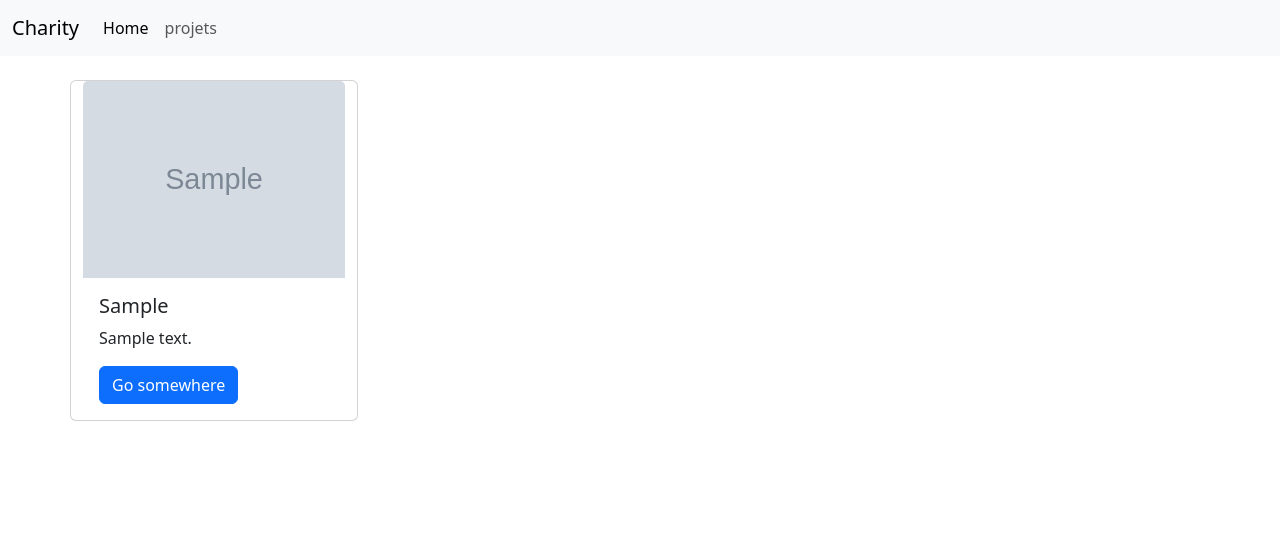
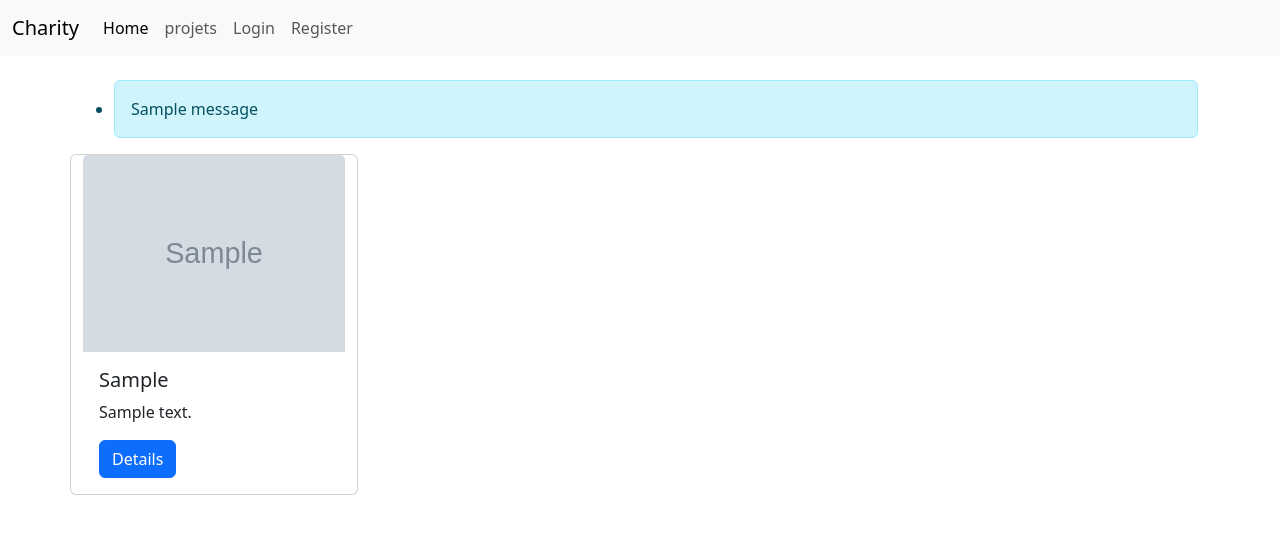
Before and after one commit to jadjinda/CharityProject, a Flask app: template Charity-web(new)/charity/templates/index.html in a window 1280 px wide. Shown: the top 534 px of the page. Run offline with Flask 3, Linux system fonts and the light colour scheme; the template is opened without the code that fills it: values that come from a table or form of the project are taken from there, others are empty; tables that the repository leaves empty hold one stand-in row (values such as "Sample post"); grey boxes marked "Sample" are stand-in pictures; one stand-in notice (Sample message) is shown.

Commit message:
10mai commit

```diff
--- a/Charity-front(new)/src/components/Projet.vue
+++ b/Charity-front(new)/src/components/Projet.vue
@@ -55,7 +55,7 @@ export default {
       })
     },
     getUrlImage(monImage){
-     return 'http://127.0.0.1:5000/charity/static/charity_img' + monImage
+     return 'http://127.0.0.1:5000/charity/static/image/' + monImage
     }
   },
   props: {}
@@ -81,7 +81,8 @@ export default {
       <th>{{ index + 1}}</th>
       <td>{{ item.libelle }}</td>
       <td>{{ item.description }}</td>
-      <td><img :src="getUrlImage(item.image)" :alt="item.libelle"></td>
+      <td>{{ item.categorie }}</td>
+      <td><img :src="getUrlImage(item.image)" :alt="item.libelle" width='50' height='20'></td>
       <td>
         <button type="button" class="btn btn-warning">Modifier</button>
         <button type="button" class="btn btn-danger m-1">Supprimer</button>
--- a/Charity-web(new)/app.py
+++ b/Charity-web(new)/app.py
@@ -2,10 +2,12 @@ import flask
 from flask_migrate import Migrate
 
 from charity import web_charity_bp, api_charity_bp
+from accounts import auth_bp
 from flask_cors import CORS
 from extensions import db
 from charity.models.categorie import Categorie
 from charity.models.projet import Projet
+from flask_login import LoginManager
 
 app = flask.Flask(__name__)
 
@@ -13,6 +15,10 @@ CORS(app, origins="*")
 
 app.register_blueprint(web_charity_bp, url_prefix='/charity')
 app.register_blueprint(api_charity_bp, url_prefix='/api/charity')
+app.register_blueprint(auth_bp, url_prefix='/auth')
+
+app.config['SECRET_KEY'] = 'charity_secret'
+app.config['BASE_TEMPLATE_FOLDER'] = 'charity/templates'
 
 app.config['SQLALCHEMY_DATABASE_URI'] = 'mysql://josue:1234Jojo@127.0.0.1:3306/charity'
 app.config['SQLALCHEMY_TRACK_MODIFICATIONS'] = False
@@ -20,8 +26,21 @@ app.config['SQLALCHEMY_TRACK_MODIFICATIONS'] = False
 db.init_app(app)
 migrate = Migrate(app, db)
 
+login_manager = LoginManager()
+login_manager.init_app(app)
+
+
+#Specifier la vue de connexion
+login_manager.login_view = 'auth.login'
+
 from charity.models.categorie import Categorie
 from charity.models.projet import Projet
+from accounts.models.User import User
+
+
+@login_manager.user_loader
+def load_user(user_id):
+    return User.query.get(int(user_id))
 
 # db.init_app(app)
 
--- a/Charity-web(new)/charity/controllers/CategorieController.py
+++ b/Charity-web(new)/charity/controllers/CategorieController.py
@@ -34,6 +34,7 @@ class CategorieController:
             categorie = Categorie.query.get(categorie_id)
             if categorie:
                 categorie.libelle = data['libelle']
+                #db.session.save()
                 db.session.commit()
                 return jsonify({'message': 'Catégorie mise à jour avec succès'}), 200
             else:
--- a/Charity-web(new)/charity/controllers/ProjetController.py
+++ b/Charity-web(new)/charity/controllers/ProjetController.py
@@ -28,6 +28,7 @@ class ProjetController:
             projet = self.projet_model(libelle=libelle, description=description,
                                        categorie_id=categorie_id)
             projet.save_image(image)
+            db.session.add(projet)
             db.session.commit()
 
             return jsonify({'message': 'Projet créé avec success'}), 201
--- a/Charity-web(new)/charity/templates/index.html
+++ b/Charity-web(new)/charity/templates/index.html
@@ -2,13 +2,13 @@
 
 {% block content %}
        {% for projet in projets %}
-                <div class="row">
+                <div class="row col-sm-6">
                     <div class="card col-md-4" style="width: 18rem;">
                         <img src="{{ url_for('charity_web.static', filename= 'charity_img/' + projet.image) }}" alt="{{ projet.libelle }}" class="card-img-top" >
                         <div class="card-body">
                             <h5 class="card-title">{{projet.libelle}}</h5>
                            <p class="card-text">{{ projet.description }}</p>
-                           <a href="#" class="btn btn-primary">Go somewhere</a>
+                           <a href="{{url_for('charity.')}}" class="btn btn-primary">Details</a>
                         </div>
                     </div>
                 </div>
--- a/Charity-web(new)/charity/templates/layout.html
+++ b/Charity-web(new)/charity/templates/layout.html
@@ -5,7 +5,7 @@
         <meta charset="utf-8">
         <meta name="viewport" content="width=device-width, initial-scale=1.0">
         <link rel="stylesheet" href="https://cdn.jsdelivr.net/npm/bootstrap@5.3.3/dist/css/bootstrap.min.css" rel="stylesheet" integrity="sha384-QWTKZyjpPEjISv5WaRU9OFeRpok6YctnYmDr5pNlyT2bRjXh0JMhjY6hW+ALEwIH" crossorigin="anonymous">
-        <title>{% block title %}{% endblock %} - My Webpage</title>
+        <title>{% block title %}Charity Flask{% endblock %}</title>
     {% endblock %}
 </head>
 <body>
@@ -21,14 +21,39 @@
           <a class="nav-link active" aria-current="page" href="#">Home</a>
         </li>
         <li class="nav-item">
-          <a class="nav-link"href="#">projets</a>
+          <a class="nav-link" href="#">projets</a>
         </li>
-
+          {% if current_user.is_authenticated %}
+           <li class="nav-item">
+              <a class="nav-link active" aria-current="page" href="#">{{current_user.username}}</a>
+           </li>
+           <li class="nav-item">
+              <a class="nav-link" href="{{url_for('auth.logout')}}">Déconnexion</a>
+           </li>
+          {% else %}
+          <li class="nav-item">
+              <a class="nav-link" href="{{url_for('auth.login')}}">Login</a>
+           </li>
+          <li class="nav-item">
+              <a class="nav-link" href="{{url_for('auth.register')}}">Register</a>
+           </li>
+          {% endif %}
       </ul>
     </div>
   </div>
 </nav>
     <div class="container mt-4">
+        <div id="flash-message">
+            {% with messages = get_flashed_messages() %}
+                {% if messages %}
+                     <ul class="list">
+                         {% for message in messages %}
+                            <li class="alert alert-info" role="alert">{{ message }}</li>
+                         {% endfor %}
+                     </ul>
+                {% endif %}
+            {% endwith %}
+        </div>
         <div id="content">{% block content %}{% endblock %}</div>
     </div>
 </body>
--- a/Charity-web(new)/requirements.txt
+++ b/Charity-web(new)/requirements.txt
@@ -8,6 +8,7 @@ cors==1.0.1
 filelock==3.13.3
 Flask==3.0.2
 Flask-Cors==4.0.0
+Flask-Login==0.6.3
 Flask-Migrate==4.0.7
 Flask-SQLAlchemy==3.1.1
 future==1.0.0
```
Also changed, not shown: Charity-front(new)/src/components/Categorie.vue (+4 -3 lines), Charity-web(new)/charity/views/route.py (+9 -1 lines).
